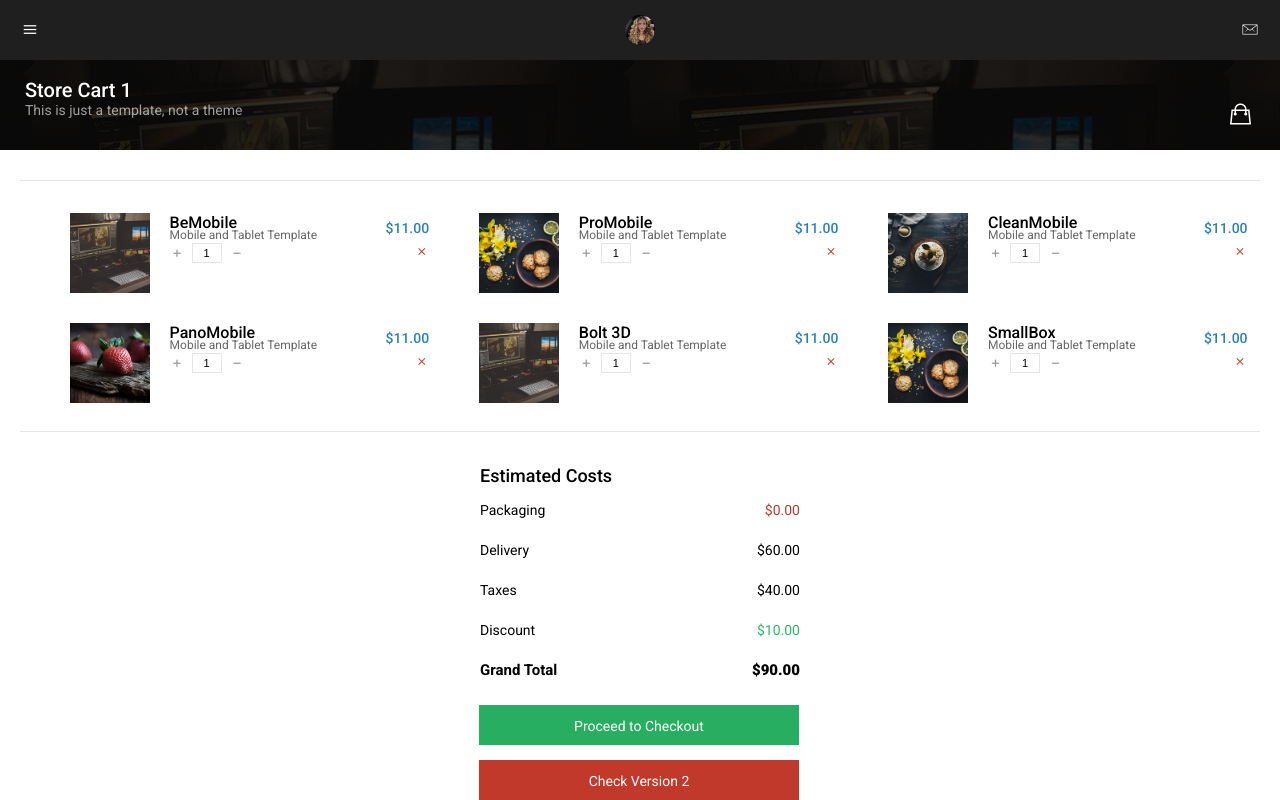
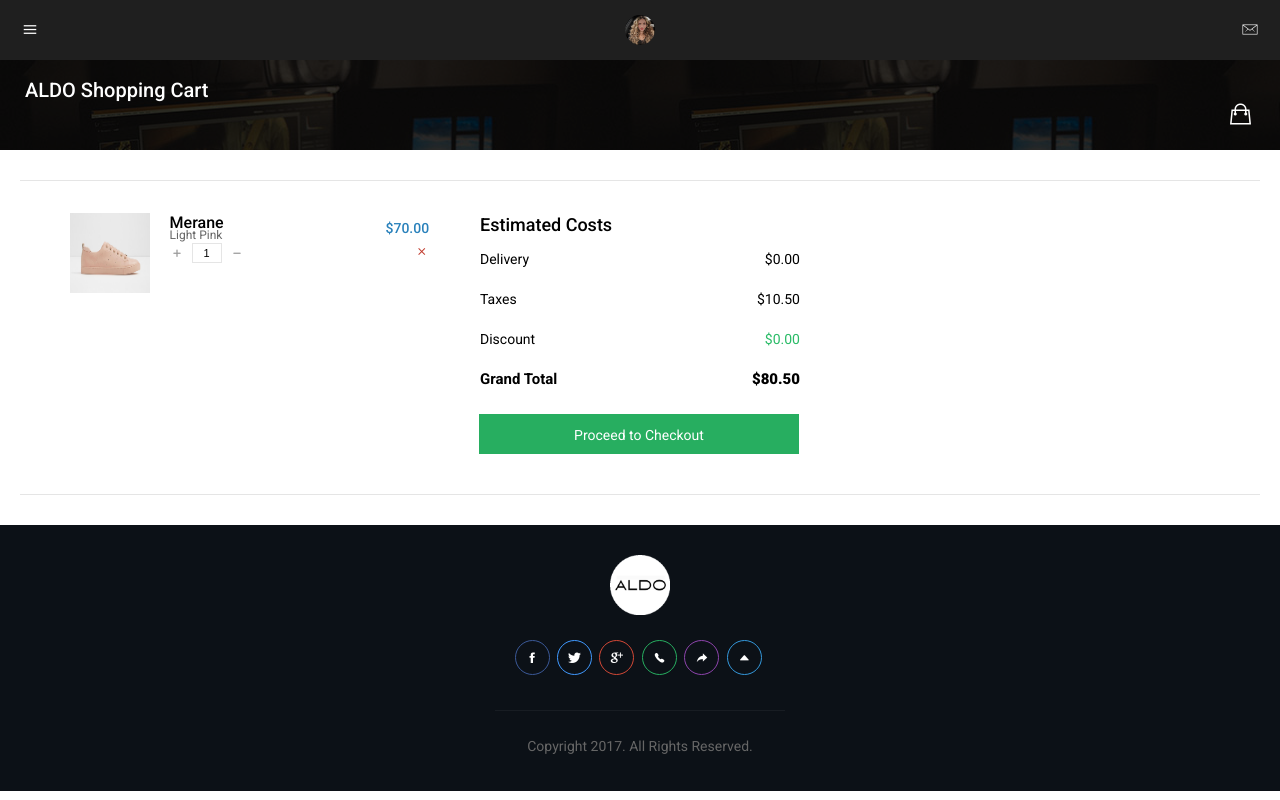
Before and after one commit to castiel1231/realFit, a website: page RealFit/www/store-cart-1.html in a window 1280 px wide. Drawn offline with nearby package versions, Linux system fonts and the light colour scheme.

Commit message:
Added shopping cart and updated the link in store-product

```diff
--- a/RealFit/www/store-cart-1.html
+++ b/RealFit/www/store-cart-1.html
@@ -277,8 +277,8 @@
     <div id="page-content-scroll"><!--Enables this element to be scrolled -->
 
         <div class="heading-strip bg-1">
-            <h3>Store Cart 1</h3>
-            <p>This is just a template, not a theme</p>
+            <h3>ALDO Shopping Cart</h3>
+            <br>
             <i class="ion-bag"></i>
             <div class="overlay dark-overlay"></div>
         </div>
@@ -288,10 +288,10 @@
          <div class="content">
             <div class="store-cart-1">
                 <div class="cart-item">
-                    <img data-original="images/pictures/1t.jpg" alt="img" class="preload-image">
-                    <h1>BeMobile</h1>
-                    <h2>$11.00</h2>
-                    <h3>Mobile and Tablet Template</h3>
+                    <img data-original="images/shopping_cart/pink Merane shoe.jpg" alt="img" class="preload-image">
+                    <h1>Merane</h1>
+                    <h2>$70.00</h2>
+                    <h3>Light Pink</h3>
                     <h4>
                         <a href="#" class="add-qty"><i class="ion-plus-round"></i></a>
                         <input type="text" value="1" class="qty">
@@ -299,6 +299,7 @@
                     </h4>
                     <h5><a class="remove-cart-item" href="#"><i class="ion-android-close"></i></a></h5>
                 </div>
+                <!--
                 <div class="cart-item">
                     <img data-original="images/pictures/2t.jpg" alt="img" class="preload-image">
                     <h1>ProMobile</h1>
@@ -362,17 +363,17 @@
                 <div class="clear"></div>
 
                 <div class="decoration"></div>
-
+                -->
                 <div class="cart-costs">
                     <h4>Estimated Costs</h4>
-                    <h5><strong>Packaging</strong><em class="color-red-dark">$0.00</em></h5>
-                    <h5><strong>Delivery</strong><em>$60.00</em></h5>
-                    <h5><strong>Taxes</strong><em>$40.00</em></h5>
-                    <h5><strong>Discount</strong><em class="color-green-dark">$10.00</em></h5>
-                    <h6><strong>Grand Total</strong><em>$90.00</em></h6>
+                    <!--<h5><strong>Packaging</strong><em class="color-red-dark">$0.00</em></h5>-->
+                    <h5><strong>Delivery</strong><em>$0.00</em></h5>
+                    <h5><strong>Taxes</strong><em>$10.50</em></h5>
+                    <h5><strong>Discount</strong><em class="color-green-dark">$0.00</em></h5>
+                    <h6><strong>Grand Total</strong><em>$80.50</em></h6>
                     <div class="clear"></div>
                     <a href="#" class="button button-green button-full half-top">Proceed to Checkout</a>
-                    <a href="store-cart-2.html" class="button button-red button-full half-top">Check Version 2</a>
+                    <!--<a href="store-cart-2.html" class="button button-red button-full half-top">Check Version 2</a>-->
                 </div>
                 <div class="clear"></div>
             </div>
@@ -382,10 +383,12 @@
 
         <div class="footer footer-dark">
             <a href="index.html" class="footer-logo scale-hover"></a>
+            <!--
             <p>
                 Simplicity and complexity packed into a beautiful,
                 feature filled, powerful, gorgeous mobile template.
             </p>
+            -->
             <div class="footer-socials">
                 <a href="#" class="icon icon-round icon-ghost icon-xs facebook-bg"><i class="ion-social-facebook"></i></a>
                 <a href="#" class="icon icon-round icon-ghost icon-xs twitter-bg"><i class="ion-social-twitter"></i></a>
```
Also changed, not shown: RealFit/www/store-product-1.html (+1 -1 lines), RealFit/www/images/shopping_cart/pink Merane shoe.jpg (added), 2 other files.
